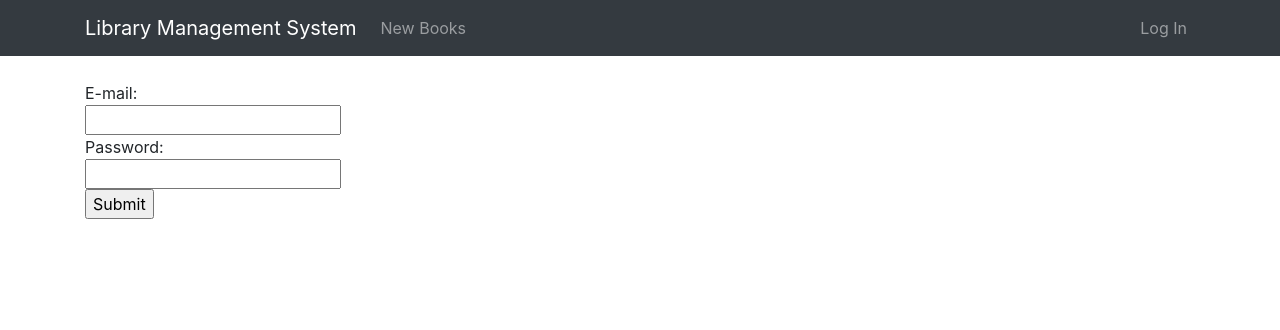
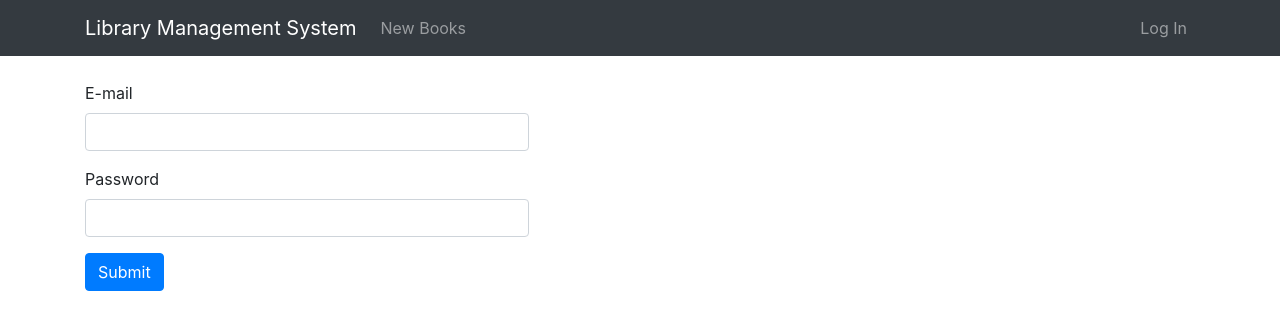
Before and after one commit to brlafreniere/lms, a React (Create React App) app in the folder frontend-react/: page /my-account in a window 1280 px wide. Shown: the top 330 px of the page. Built offline with nearby package versions, Linux system fonts and the light colour scheme.

Commit message:
add bootstrap styles to login form

```diff
--- a/frontend-react/src/components/LoginForm.js
+++ b/frontend-react/src/components/LoginForm.js
@@ -47,17 +47,17 @@ export default class LoginForm extends React.Component {
         return (
             <AppContext.Consumer>
                 {(context) => (
-                    <div>
+                    <div style={{width: "40%"}}>
                         <form onSubmit={(e) => this.logIn(context, e)}>
-                            <div>
-                                E-mail: <br />
-                                <input type="email" value={this.state.email} onChange={this.changeEmail} />
+                            <div className="form-group">
+                                <label htmlFor="email">E-mail</label>
+                                <input name="email" type="email" value={this.state.email} onChange={this.changeEmail} className="form-control" />
                             </div>
-                            <div>
-                                Password: <br />
-                                <input type="password" value={this.state.password} onChange={this.changePassword} />
+                            <div className="form-group">
+                                <label htmlFor="password">Password</label>
+                                <input name="password" type="password" value={this.state.password} onChange={this.changePassword} className="form-control" />
                             </div>
-                            <input type="submit" />
+                            <input type="submit" className="btn btn-primary" />
                         </form>
                         { error }
                     </div>
```
